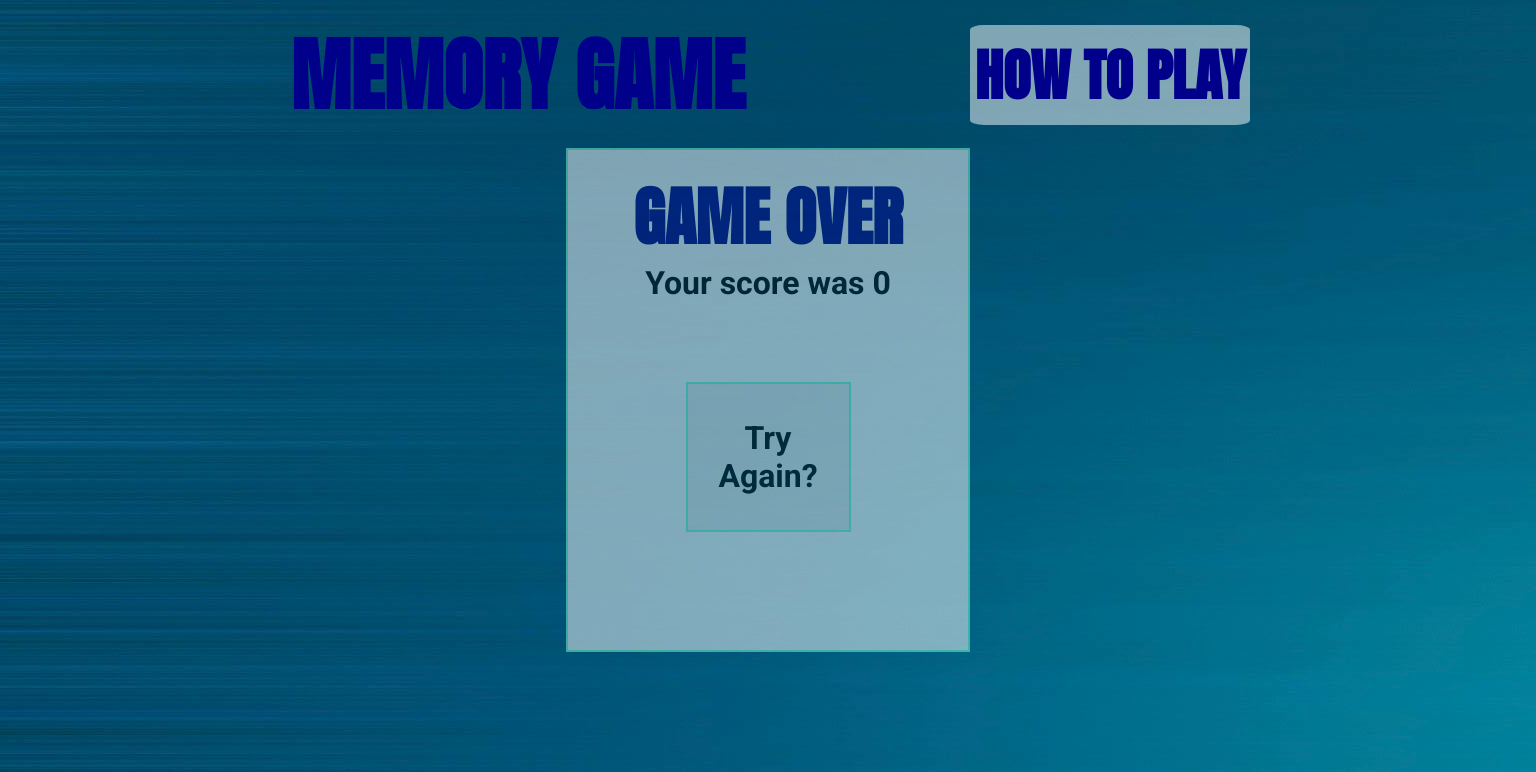
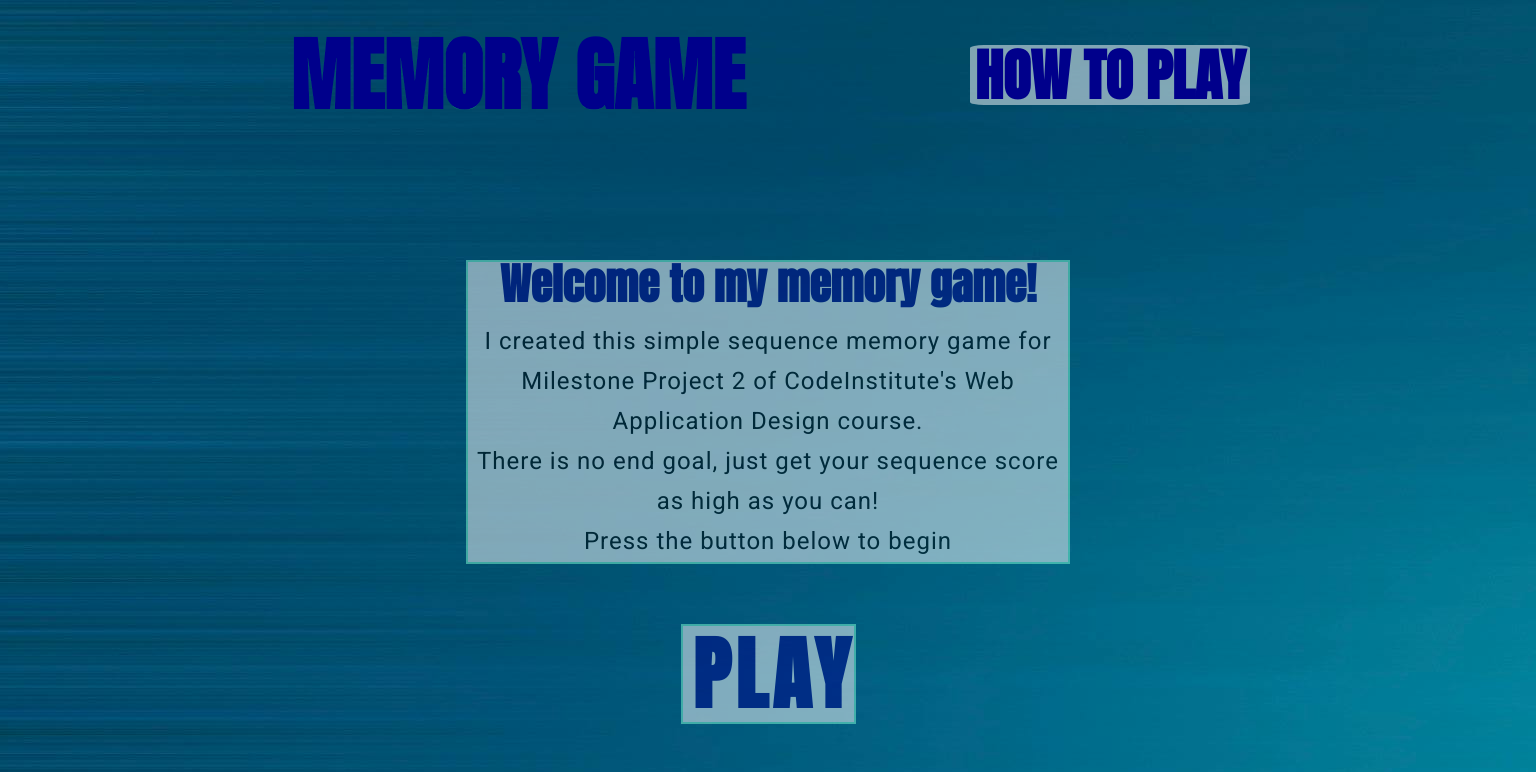
Before and after one commit to seanbrindley17/milestone-project-2, a website: page index.html in a window 1536 px wide. Shown: the top 772 px of the page. Drawn offline with nearby package versions, Linux system fonts and the light colour scheme.

Commit message:
Attempt to re size for my large screen but unsuccessful

```diff
--- a/assets/css/style.css
+++ b/assets/css/style.css
@@ -96,7 +96,7 @@ body {
 
 @media screen and (min-width: 700px) {
     #how-to-play-button {
-        height: 100px;
+        height: 60px;
     }
 
     #how-to-play-button h2 {
@@ -112,7 +112,7 @@ body {
 
 @media screen and (min-width: 1400px) {
     #how-to-play-button {
-        height: 100px;
+        height: 60px;
     }
 
     #how-to-play-button h2 {
@@ -216,6 +216,7 @@ body {
     height: 200px;
     width: 425px;
     margin: 0 auto;
+    margin-top: 10px;
 }
 
 #welcome-container p, h2 {
@@ -239,19 +240,19 @@ body {
 
 @media screen and (min-width: 1400px) {
     #welcome-container {
-        height: 400px;
+        height: 300px;
         width: 600px
     }
 
     #welcome-container h2 {
         font-size: 2.7rem;
-        padding-top: 15px;
-        padding-bottom: 30px;
+        padding-top: 10px;
+        padding-bottom: 25px;
     }
 
     #welcome-container p {
         font-size: 1.5rem;
-        line-height: 3rem;
+        line-height: 2.5rem;
     }
 }
 
@@ -262,11 +263,11 @@ body {
     display: flex;
     justify-content: center;
     align-items: center;
-    margin-top: 25vh;
+    margin-top: 20vh;
 }
 
 #play-btn {
-    height: 100px;
+    height: 75px;
     padding: 10px;
     cursor: pointer;
     border: 2px aquamarine solid;
@@ -286,7 +287,7 @@ body {
 
 @media screen and (min-width: 700px) {
     #play-btn  {
-        height: 120px;
+        height: 100px;
         width: 175px;
     }
 
@@ -298,8 +299,8 @@ body {
 
 @media screen and (min-width: 950px) {
     #play-btn {
-        height: 135px;
-        width: 200px;
+        height: 100px;
+        width: 175px;
     }
 
     #play-btn h2 {
@@ -334,7 +335,7 @@ body {
     display: flex;
     justify-content: space-between;
     align-items: center;
-    margin: 20px auto;
+    margin: 10px auto;
 }
 
 .choice-cards h2 {
@@ -383,8 +384,8 @@ body {
 
 @media screen and (min-width: 700px) {
     .choice-cards {
-        padding-top: 30px;
-        padding-bottom: 30px;
+        padding-top: 20px;
+        padding-bottom: 20px;
     }
 
     .single-digit {
--- a/assets/js/script.js
+++ b/assets/js/script.js
@@ -37,6 +37,7 @@ function playButton() {
     document.getElementById("welcome-container").classList.add("hide-content");
     const buttonContainer = document.getElementById("btn-container");
     buttonContainer.remove();
+    document.getElementById("header").classList.add("hide-content");
     startGame();
 }
 
@@ -50,6 +51,7 @@ function startGame() {
     cardEventListeners();
     computerTurn();
     showScore();
+    highScore();
 }
 
 // Clears the player's array in preparation for another guess. Selects a random card and pushes it to computer's array
--- a/index.html
+++ b/index.html
@@ -16,8 +16,8 @@
     <title>Memory Game</title>
 </head>
 <body>
-    <header>
-        <nav id="navbar">
+    <header id="header">
+        <nav id="navbar" class="">
             <span id="title-span"><h1 class="title-border">MEMORY GAME</h1></span>
             <span id="how-to-play-span"><button id="how-to-play-button" class="hvr-bounce-to-top" onclick="modalOpen()"><h2 >HOW TO PLAY</h2></button></span>
         </nav>
@@ -38,16 +38,16 @@
         </div>
     </div>
 
-    <div id="welcome-container" class="hide-content">
+    <div id="welcome-container" class="">
         <h2>Welcome to my memory game!</h2>
         <p>I created this simple sequence memory game for Milestone Project 2 of CodeInstitute's Web Application Design course.</p>
         <p>There is no end goal, just get your sequence score as high as you can!</p>
         <p>Press the button below to begin</p>
     </div>
 
-    <!-- <div class="container" id="btn-container">
+    <div class="container" id="btn-container">
         <button id="play-btn" class="" onclick="playButton()"><h2>PLAY</h2><button>
-    </div> -->
+    </div>
 
     <!-- Remember to put class = "hide-content" inside this game-area div -->
     <div id="game-area" class="hide-content">
@@ -78,7 +78,7 @@
     </div>
 
     <!-- remember to add hide-content class to game over screen div for the finished game -->
-    <div id="game-over-screen" class="">
+    <div id="game-over-screen" class="hide-content">
         <div class="game-over-container">
             <h2 id="game-over-text">GAME OVER</h2>
             <h3>Your score was <span id="final-score">0</span></h3>
```
